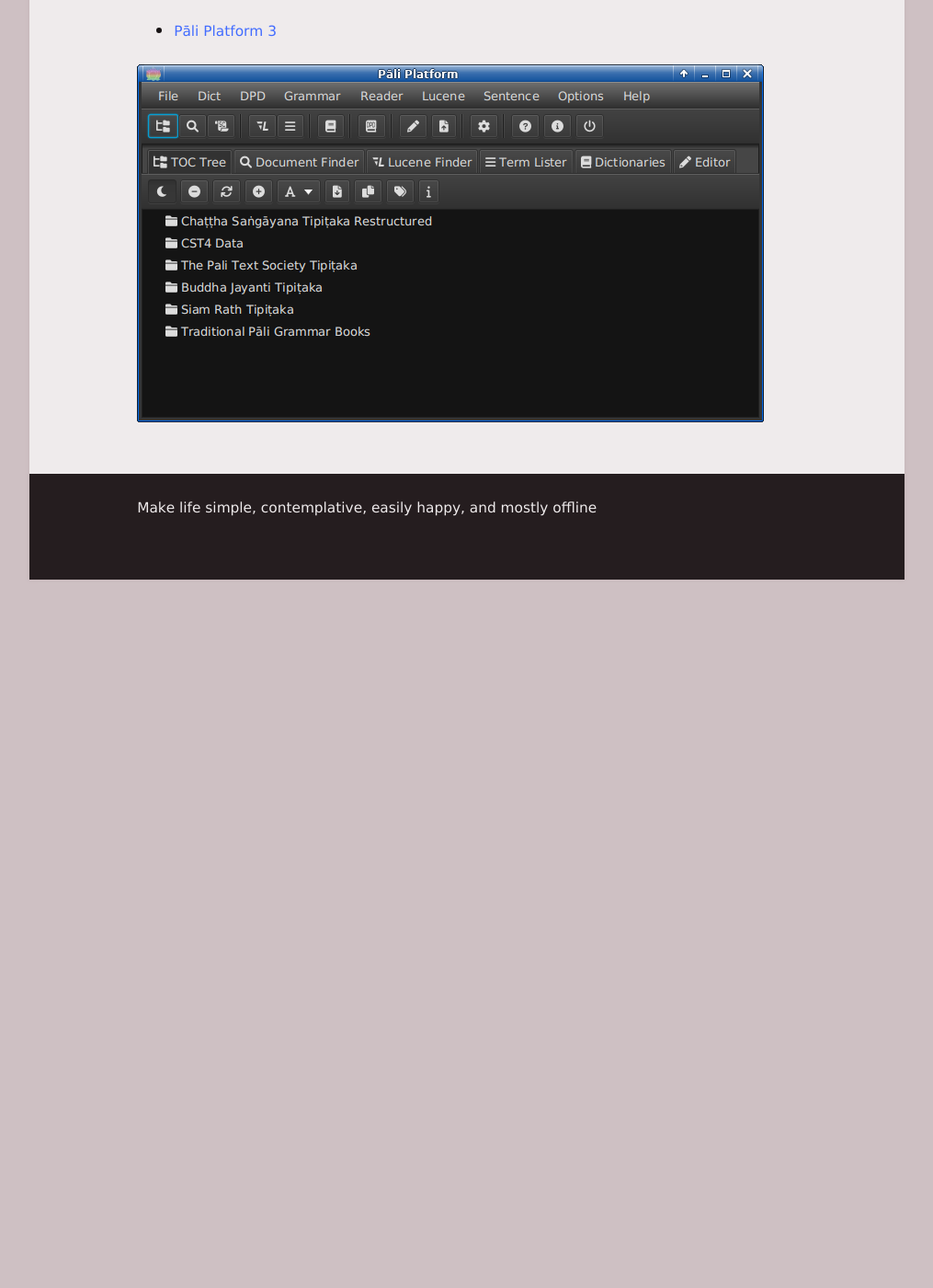
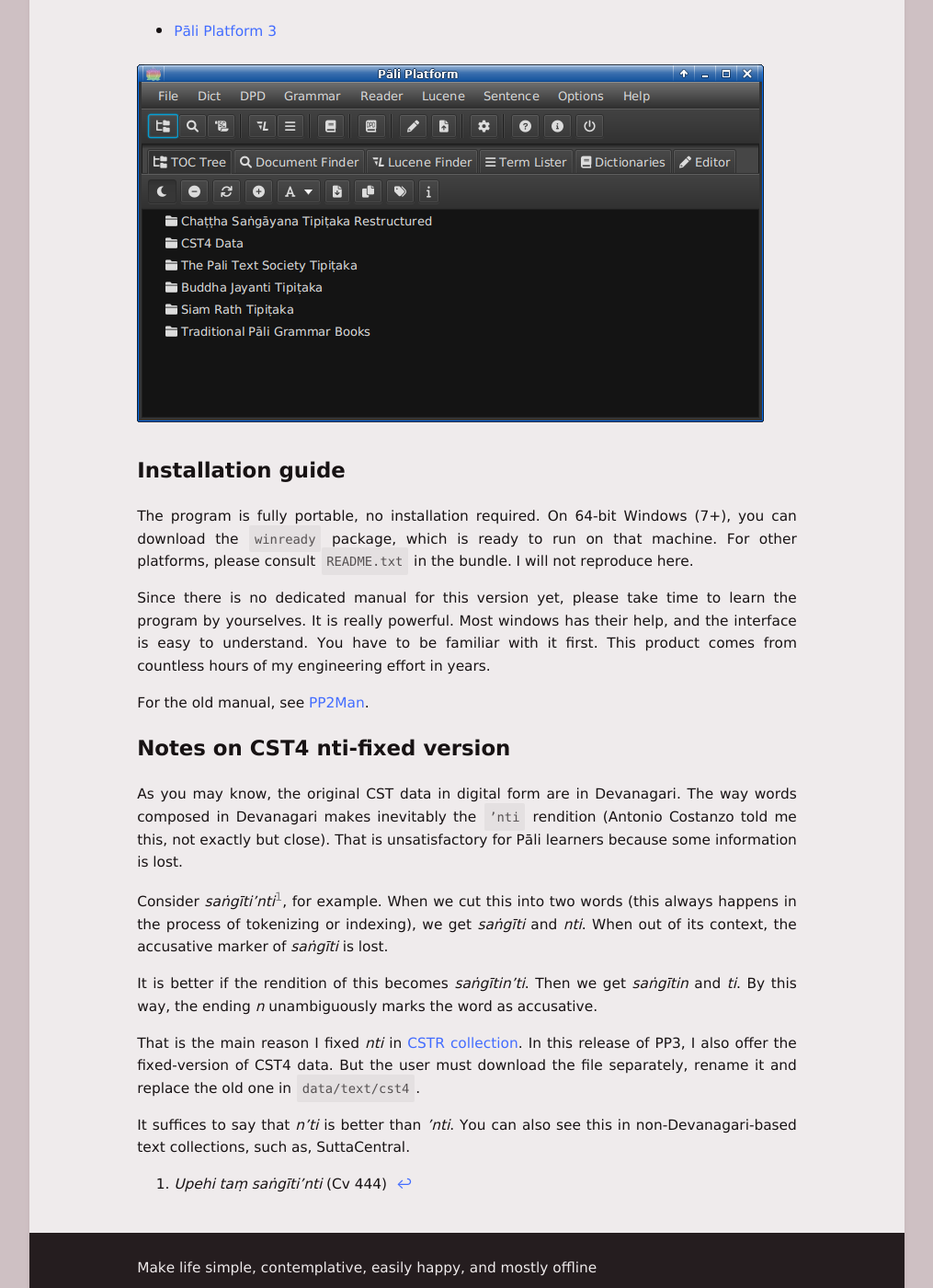
Before and after one commit to bhaddacak/bhaddacak.github.io, a Jekyll site: the page built from _pages/platform3.md, in a window 1280 px wide and 1400 px high, scrolled down 980 px. Shown: the whole window at 92% size, without its empty margins (132-1147 px from the left). Built offline with Jekyll 4.4.1, drawn with Linux system fonts in a browser that asks for light colours; before the commit the page ends 1610 px from its top, so only the background shows below that.

Commit message:
Update platform3 page

```diff
--- a/_pages/platform3.md
+++ b/_pages/platform3.md
@@ -20,3 +20,25 @@
 - [Pāli Platform 3](https://github.com/bhaddacak/paliplatform){:target="\_blank"} <svg class="icon"><use xlink:href="/assets/fontawesome/custom.svg#github-alt"></use></svg>
 
 ![Pāli Platform 3's main screen](/assets/images/platform3-main-dark.png)
+
+## Installation guide
+
+The program is fully portable, no installation required. On 64-bit Windows (7+), you can download the `winready` package, which is ready to run on that machine. For other platforms, please consult `README.txt` in the bundle. I will not reproduce here.
+
+Since there is no dedicated manual for this version yet, please take time to learn the program by yourselves. It is really powerful. Most windows has their help, and the interface is easy to understand. You have to be familiar with it first. This product comes from countless hours of my engineering effort in years.
+
+For the old manual, see [PP2Man](ppmanual).
+
+## Notes on CST4 nti-fixed version
+
+As you may know, the original CST data in digital form are in Devanagari. The way words composed in Devanagari makes inevitably the `’nti` rendition (Antonio Costanzo told me this, not exactly but close). That is unsatisfactory for Pāli learners because some information is lost.
+
+Consider *saṅgīti’nti*[^Cv444], for example. When we cut this into two words (this always happens in the process of tokenizing or indexing), we get *saṅgīti* and *nti*. When out of its context, the accusative marker of *saṅgīti* is lost.
+
+[^Cv444]: *Upehi taṃ saṅgīti’nti* (Cv 444)
+
+It is better if the rendition of this becomes *saṅgītin’ti*. Then we get *saṅgītin* and *ti*. By this way, the ending *n* unambiguously marks the word as accusative.
+
+That is the main reason I fixed *nti* in [CSTR collection](cstpage). In this release of PP3, I also offer the fixed-version of CST4 data. But the user must download the file separately, rename it and replace the old one in `data/text/cst4`.
+
+It suffices to say that *n’ti* is better than *’nti*. You can also see this in non-Devanagari-based text collections, such as, SuttaCentral.
```
